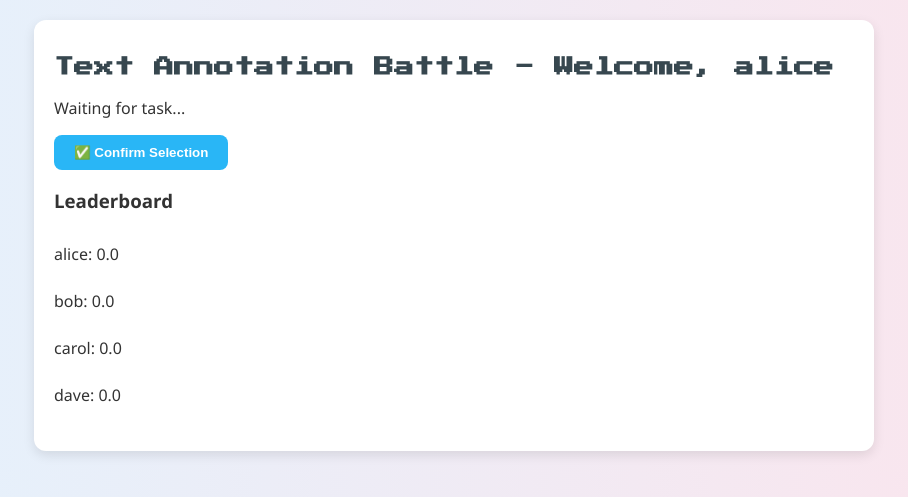
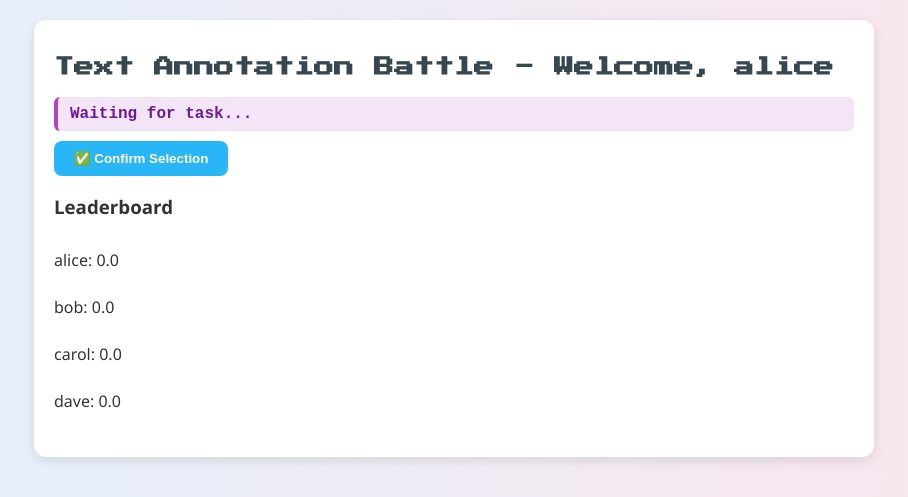
Before and after one commit to zzp-coder/GPR_Game, a Flask app: page /game in a window 1280 px wide. Shown: the top 497 px of the page, without its empty margins (186-1094 px from the left). Run offline with Flask 3, Linux system fonts and the light colour scheme; a user stored in the database is signed in; data comes from the database, SQL or seed files in the repository; parts of the project's set-up code (start-up, migrations or seed data) failed here and were passed over; some libraries are stand-ins or nearby versions.

Commit message:
adjust status element

```diff
--- a/static/main.js
+++ b/static/main.js
@@ -26,7 +26,7 @@ function startSocket(username) {
       box.appendChild(span);
       box.appendChild(document.createTextNode(" "));
     });
-    document.getElementById("status").innerText = "Waiting for your selection...";
+    document.getElementById("status").innerText = "🟡 Waiting for your selection...";
   });
 
   // ✅ 新增：响应匹配失败事件
@@ -46,7 +46,7 @@ function submitSelection() {
     selected: Array.from(selected),
     start_time
   });
-  document.getElementById("status").innerText = "Waiting for partner to confirm...";
+  document.getElementById("status").innerText = "⏳ Waiting for partner to confirm...";
 }
 
 function updateLeaderboard() {
--- a/templates/game.html
+++ b/templates/game.html
@@ -65,6 +65,17 @@
     .leader-item {
       margin-bottom: 10px;
     }
+    #status {
+      font-family: 'Courier New', monospace; /* 使用等宽字体以区分段落内容 */
+      font-size: 16px;
+      font-weight: bold;
+      color: #6a1b9a; /* 深紫色强调 */
+      margin-bottom: 10px;
+      background-color: #f3e5f5; /* 淡紫色背景 */
+      padding: 8px 12px;
+      border-left: 4px solid #ab47bc; /* 强调左边线 */
+      border-radius: 6px;
+    }
   </style>
 </head>
 <body>
```
